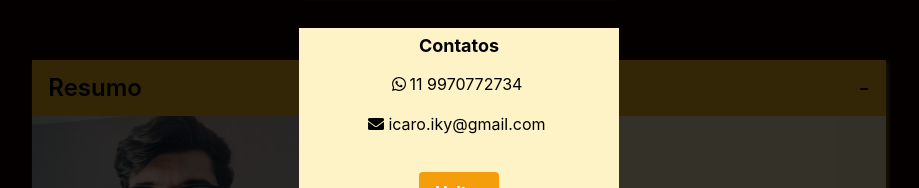
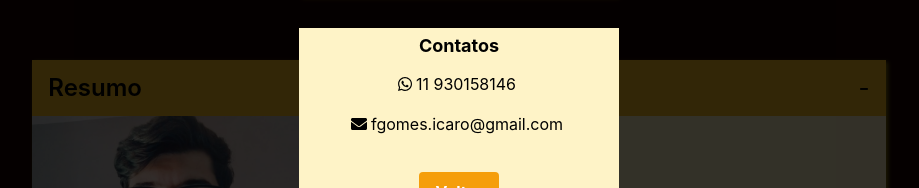
Before and after one commit to icarofgomes/icarofgomes.github.io, a React (Create React App) app: page / in a window 1280 px wide. Both pictures are taken after a click on the button "Contato". Shown: the part 276-464 px from the top of the page, without its empty margins (181-1100 px from the left). Built offline with nearby package versions, Linux system fonts and the light colour scheme.

Commit message:
Update contact info

```diff
--- a/src/components/contact-box/ContactBox.jsx
+++ b/src/components/contact-box/ContactBox.jsx
@@ -17,7 +17,7 @@ function ContactBox() {
       m-2 mb-16 p-2 mx-auto w-10/12 md:w-3/12">
       <div className="flex space-x-4 text-lg underline">
         <a
-          href="https://www.linkedin.com/in/icaro-ferreira-gomes-b99681110/"
+          href="https://www.linkedin.com/in/icarofgomes/"
           target="_blank"
           rel="noreferrer noopener"
         >
--- a/src/modal/Modal.jsx
+++ b/src/modal/Modal.jsx
@@ -14,21 +14,21 @@ function Modal({ handleClick }) {
         <div className="flex flex-col text-center my-1">
           <a
             className="p-2"
-            href="https://api.whatsapp.com/send?phone=5511970772734"
+            href="https://api.whatsapp.com/send?phone=5511930158146"
             target="_blank"
             rel="noreferrer noopener"
           >
             <FontAwesomeIcon icon={ faWhatsapp } />
-            <span className="p-1">11 9970772734</span>
+            <span className="p-1">11 930158146</span>
           </a>
           <a
             className="p-2"
-            href="mailto:icaro.iky@gmail.com"
+            href="mailto:fgomes.icaro@gmail.com"
             target="_blank"
             rel="noreferrer noopener"
           >
             <FontAwesomeIcon icon={ faEnvelope } />
-            <span className="p-1">icaro.iky@gmail.com</span>
+            <span className="p-1">fgomes.icaro@gmail.com</span>
           </a>
         </div>
         <button
```
